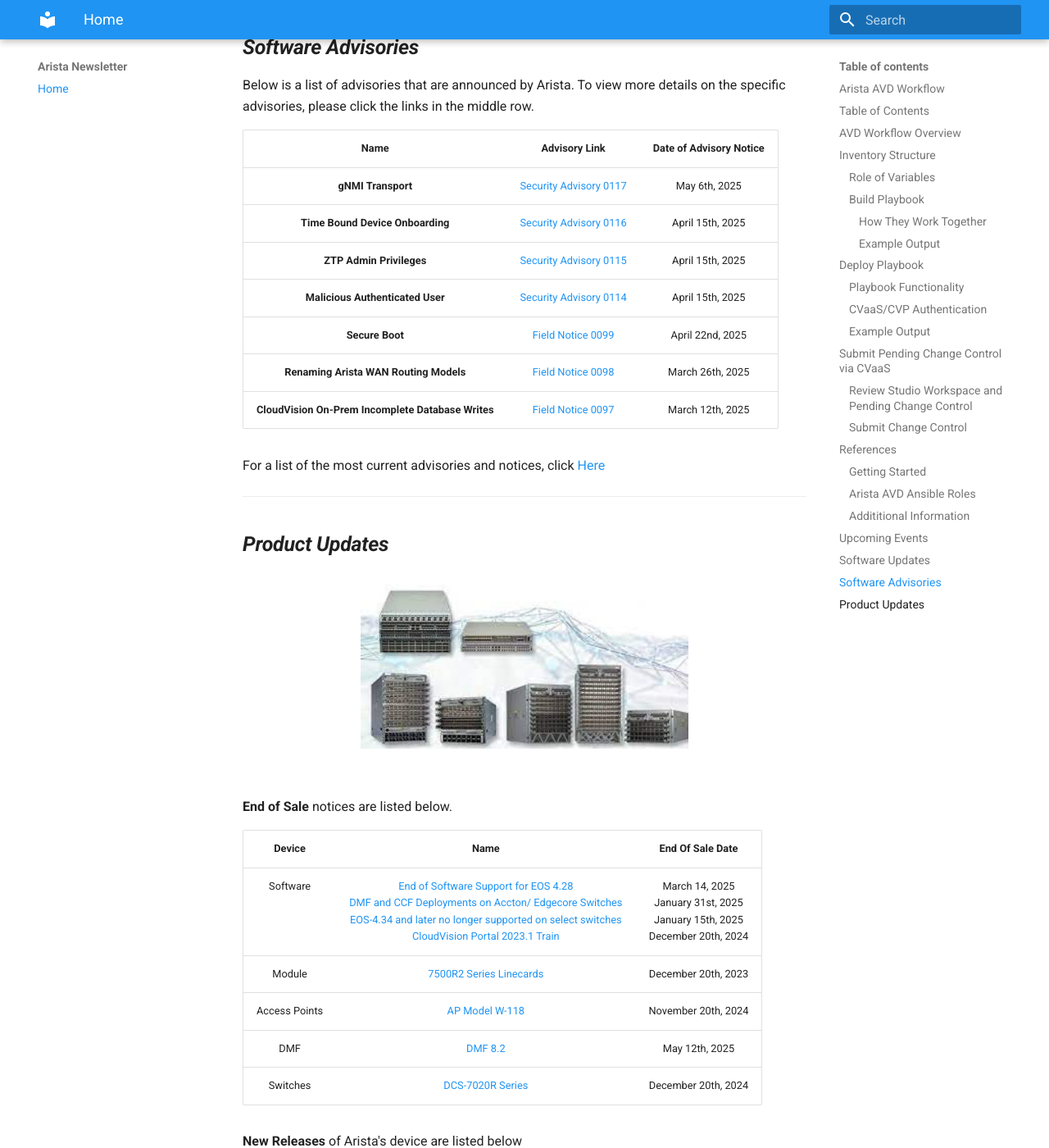
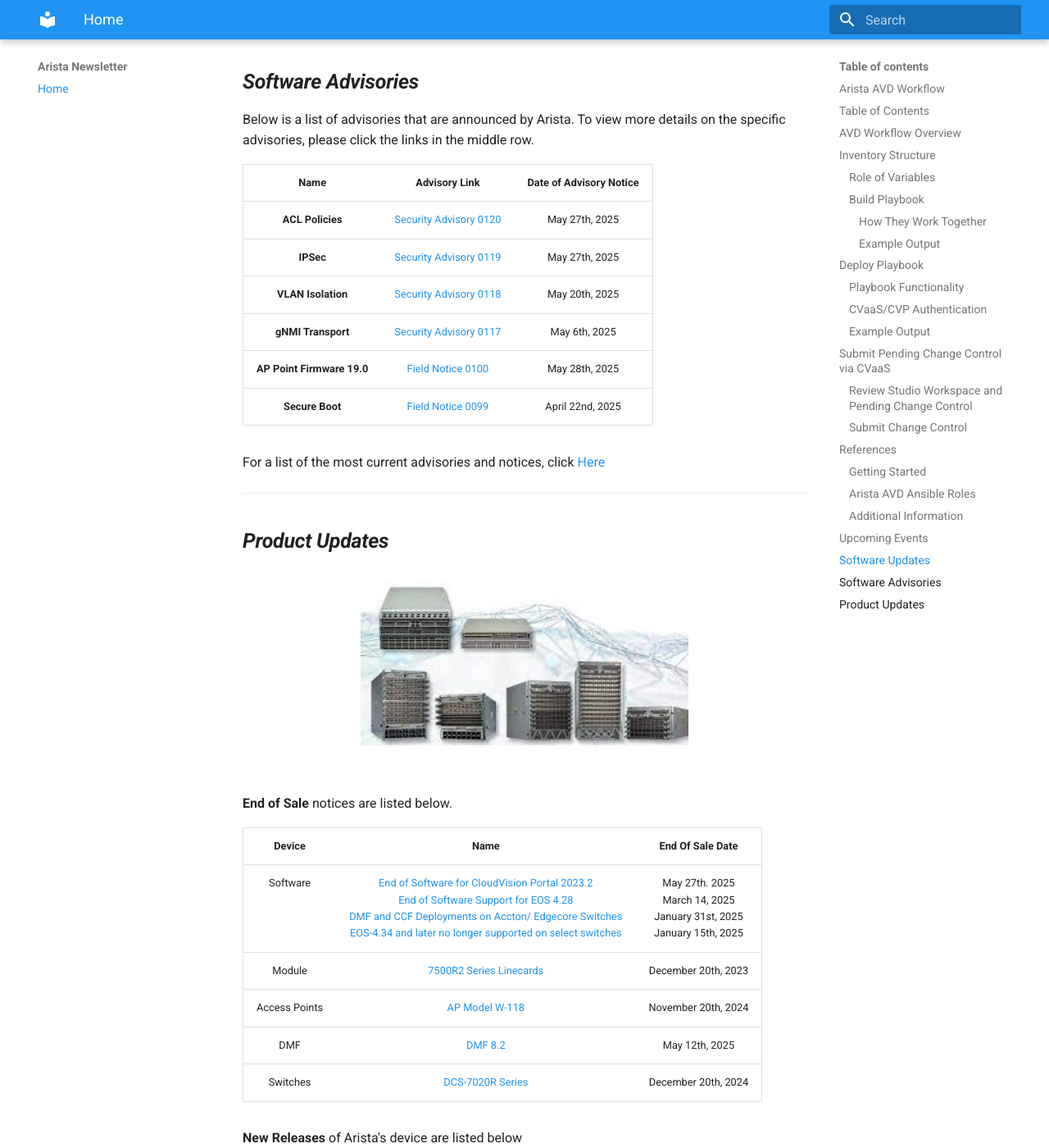
Before and after one commit to AristaSouthwest/Newsletter, an MkDocs documentation site: the page built from docs/index.md, in a window 1280 px wide and 1400 px high, scrolled down 15441 px. Shown: the whole window at 82% size. Built offline with MkDocs 1.6.1 and Material for MkDocs 9.7.7, drawn with Linux system fonts in a browser that asks for light colours; some of the changed text lies outside the part shown.

Commit message:
Latest edits

```diff
--- a/docs/index.md
+++ b/docs/index.md
@@ -528,7 +531,7 @@
 - [eos_cli_config_gen](https://avd.arista.com/5.4/ansible_collections/arista/avd/roles/eos_cli_config_gen/index.html)
 - [cv_deploy](https://avd.arista.com/5.4/ansible_collections/arista/avd/roles/cv_deploy/index.html)
 
-### Addititional Information
+### Additional Information
 
 - [Arista Netdevops Community](https://github.com/arista-netdevops-community)
 - [Arista AVD](https://avd.arista.com/5.4/index.html)
@@ -590,16 +593,12 @@
 
 | Name          | Advisory Link           | Date of Advisory Notice  |
 | :-----------: |:-------------:| :-----:|
+|  __ACL Policies__   | [Security Advisory 0120](https://www.arista.com/en/support/advisories-notices/security-advisory/21414-security-advisory-0120)  | May 27th, 2025   |
+|  __IPSec__   | [Security Advisory 0119](https://www.arista.com/en/support/advisories-notices/security-advisory/21413-security-advisory-0119)  | May 27th, 2025   |
+|  __VLAN Isolation__   | [Security Advisory 0118](https://www.arista.com/en/support/advisories-notices/security-advisory/21411-security-advisory-0118)  | May 20th, 2025   |
 |  __gNMI Transport__   | [Security Advisory 0117](https://www.arista.com/en/support/advisories-notices/security-advisory/21394-security-advisory-0117)  | May 6th, 2025   |
-|  __Time Bound Device Onboarding__   | [Security Advisory 0116](https://www.arista.com/en/support/advisories-notices/security-advisory/21316-security-advisory-0116)  | April 15th, 2025   |
-|  __ZTP Admin Privileges__   | [Security Advisory 0115](https://www.arista.com/en/support/advisories-notices/security-advisory/21315-security-advisory-0115)  | April 15th, 2025   |
-|  __Malicious Authenticated User__   | [Security Advisory 0114](https://www.arista.com/en/support/advisories-notices/security-advisory/21314-security-advisory-0114)  | April 15th, 2025   |
+|  __AP Point Firmware 19.0__   | [Field Notice 0100](https://www.arista.com/en/support/advisories-notices/field-notice/21415-field-notice-0100)  | May 28th, 2025   |
 |  __Secure Boot__   | [Field Notice 0099](https://www.arista.com/en/support/advisories-notices/field-notice/21317-field-notice-0099)  | April 22nd, 2025   |
-|  __Renaming Arista WAN Routing Models__   | [Field Notice 0098](https://www.arista.com/en/support/advisories-notices/field-notice/21286-field-notice-0098)  | March 26th, 2025   |
-|  __CloudVision On-Prem Incomplete Database Writes__   | [Field Notice 0097](https://www.arista.com/en/support/advisories-notices/field-notice/21272-field-notice-0097)  | March 12th, 2025   |
-
-
-
 
 
 
@@ -616,7 +615,7 @@
 
 | Device        | Name           | End Of Sale Date  |
 | :-----------: |:-------------: |     :----:        |
-| Software      | [End of Software Support for EOS 4.28](https://www.arista.com/en/support/advisories-notices/end-of-support/21275-end-of-software-support-for-eos-4-28)<br>[DMF and CCF Deployments on Accton/ Edgecore Switches](https://www.arista.com/en/support/advisories-notices/end-of-support/21094-end-of-support-for-dmf-and-ccf-deployments-on-accton-edgecore-switches)<br>[EOS-4.34 and later no longer supported on select switches](https://www.arista.com/en/support/advisories-notices/end-of-support/21089-end-of-software-support-for-7280r-r2-7500r-r2-and-7020r-series)<br>[CloudVision Portal 2023.1 Train](https://www.arista.com/en/support/advisories-notices/end-of-support/21053-end-of-software-support-for-cloudvision-portal-2023-1-release-train) <br>  | March 14, 2025 <br>January 31st, 2025 <br>January 15th, 2025 <br>December 20th, 2024 <br>    |
+| Software      | [End of Software for CloudVision Portal 2023.2](https://www.arista.com/en/support/advisories-notices/end-of-support/21412-end-of-software-support-for-cloudvision-portal-2023-2-release-train)<br>[End of Software Support for EOS 4.28](https://www.arista.com/en/support/advisories-notices/end-of-support/21275-end-of-software-support-for-eos-4-28)<br>[DMF and CCF Deployments on Accton/ Edgecore Switches](https://www.arista.com/en/support/advisories-notices/end-of-support/21094-end-of-support-for-dmf-and-ccf-deployments-on-accton-edgecore-switches)<br>[EOS-4.34 and later no longer supported on select switches](https://www.arista.com/en/support/advisories-notices/end-of-support/21089-end-of-software-support-for-7280r-r2-7500r-r2-and-7020r-series)<br> | May 27th. 2025 <br> March 14, 2025 <br>January 31st, 2025 <br>January 15th, 2025 <br> |
 | Module        | [7500R2 Series Linecards](https://www.arista.com/en/support/advisories-notices/end-of-sale/18886-end-of-sale-of-the-arista-7500r2-series-line-cards) | December 20th, 2023    |
 | Access Points | [AP Model W-118](https://www.arista.com/en/support/advisories-notices/end-of-sale/20652-end-of-sale-of-ap-model-w-118) <br>      |   November 20th, 2024 <br> |
 | DMF           | [DMF 8.2](https://www.arista.com/en/support/advisories-notices/end-of-support/21409-end-of-software-support-for-dmf-8-2)          |  May 12th, 2025           |
```
Also changed, not shown: other parts of docs/index.md (+4 -1 lines), site/index.html, site/search/search_index.json, 1 other file.
